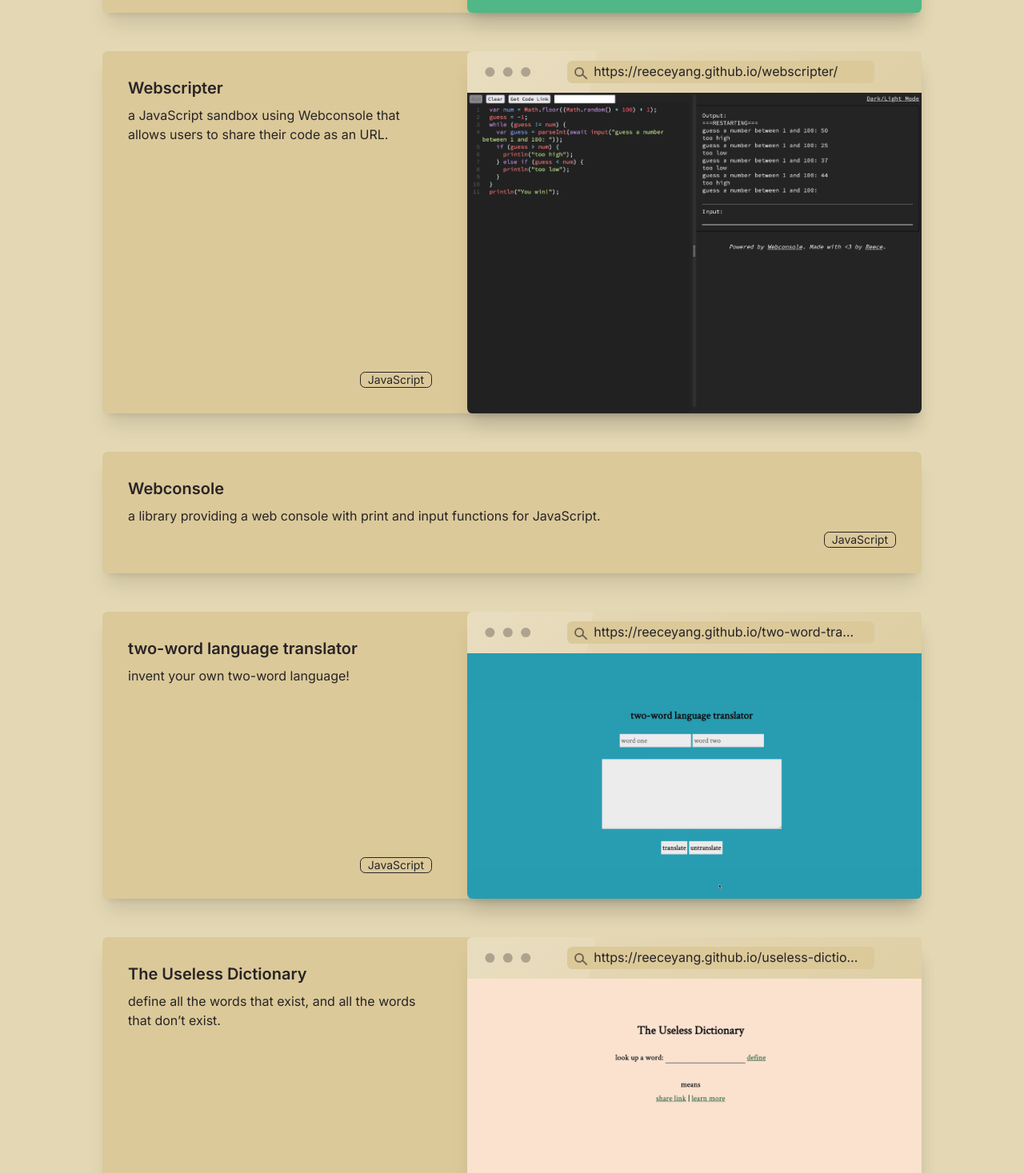
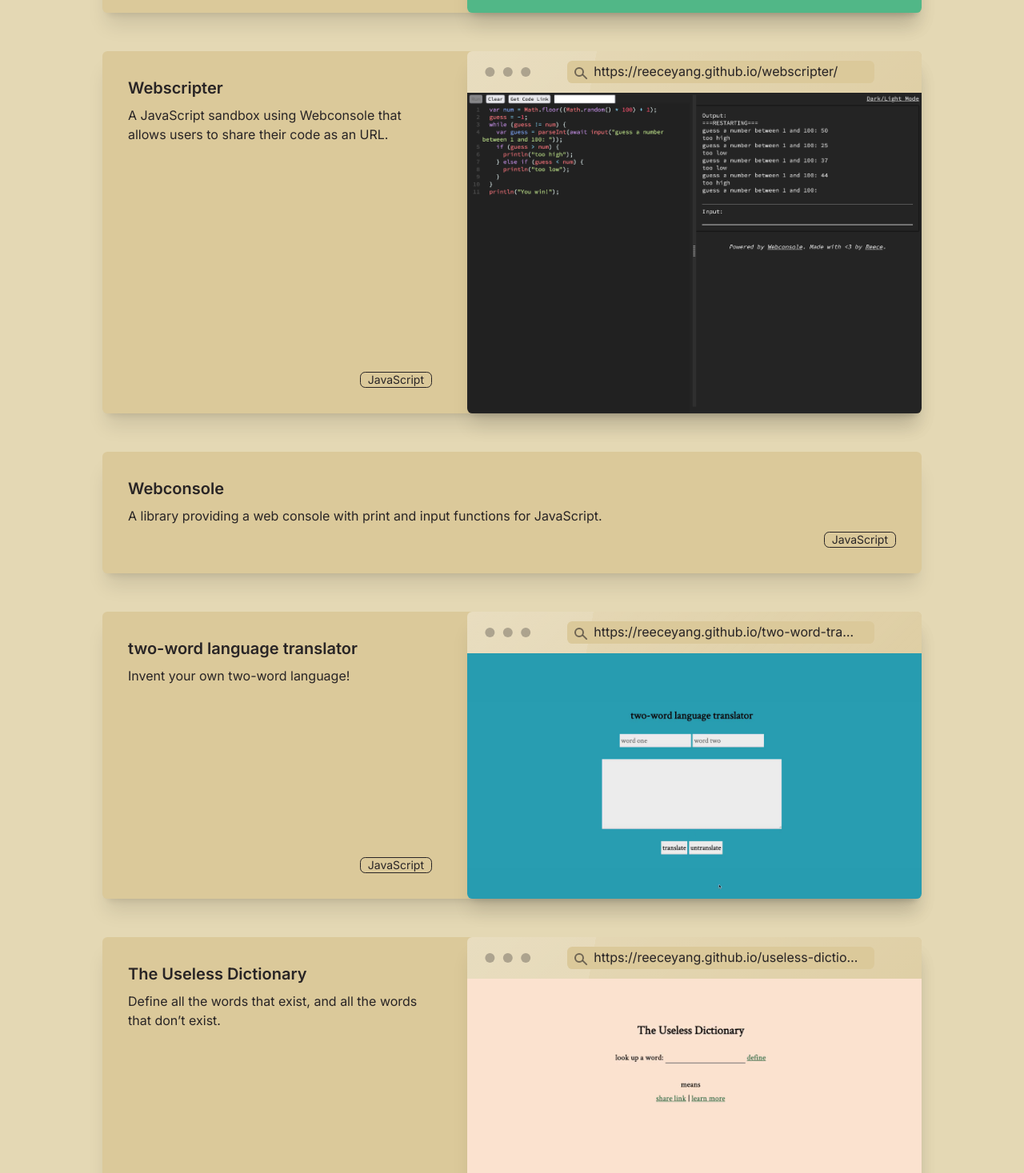
Before and after one commit to reeceyang/reeceyang.xyz-next, a Next.js app: page /projects in a window 1280 px wide. Shown: the part 4023-5490 px from the top of the page at 80% size. Built offline with nearby package versions, Linux system fonts and the light colour scheme.

Commit message:
fix projects copy

```diff
--- a/app/projects.ts
+++ b/app/projects.ts
@@ -58,7 +58,7 @@ export const PROJECTS: Project[] = [
     title: "Beaver Lens Discord bot",
     url: "https://discord.com/oauth2/authorize?client_id=972229072128204861&permissions=0&scope=bot",
     github_url: "https://github.com/reeceyang/mitconfessionsbot",
-    description: "a bot that forwards new Mit Confessions posts to Discord",
+    description: "A bot that forwards new MIT Confessions posts to Discord.",
     image_src: "/beaverlens-discord.png",
     slug: "beaverlens-discord",
     categories: ["Python", "MongoDB"]
@@ -79,7 +79,7 @@ export const PROJECTS: Project[] = [
     github_url: "https://github.com/reeceyang/webscripter",
     image_src: "/webscripter.png",
     description:
-      "a JavaScript sandbox using Webconsole that allows users to share their code as an URL.",
+      "A JavaScript sandbox using Webconsole that allows users to share their code as an URL.",
     categories: ["JavaScript"],
     slug: "webscripter",
   },
@@ -87,7 +87,7 @@ export const PROJECTS: Project[] = [
     title: "Webconsole",
     github_url: "https://github.com/reeceyang/webconsole",
     description:
-      "a library providing a web console with print and input functions for JavaScript.",
+      "A library providing a web console with print and input functions for JavaScript.",
     categories: ["JavaScript"],
     slug: "webconsole",
   },
@@ -96,7 +96,7 @@ export const PROJECTS: Project[] = [
     url: "https://reeceyang.github.io/two-word-translator/",
     github_url: "https://github.com/reeceyang/two-word-translator",
     image_src: "/two-word-demo.gif",
-    description: "invent your own two-word language!",
+    description: "Invent your own two-word language!",
     categories: ["JavaScript"],
     slug: "two-word-translator",
   },
@@ -106,7 +106,7 @@ export const PROJECTS: Project[] = [
     github_url: "https://github.com/reeceyang/useless-dictionary",
     image_src: "/useless-dictionary-demo.gif",
     description:
-      "define all the words that exist, and all the words that don’t exist.",
+      "Define all the words that exist, and all the words that don’t exist.",
     categories: ["JavaScript"],
     slug: "useless-dictionary",
   },
@@ -115,21 +115,21 @@ export const PROJECTS: Project[] = [
     url: "https://reeceyang.github.io/christmas-eve/",
     github_url: "https://github.com/reeceyang/christmas-eve",
     image_src: "/christmas-eve.png",
-    description: "how many days are left until Christmas?",
+    description: "How many days are left until Christmas?",
     categories: ["JavaScript"],
     slug: "christmas-eve",
   },
   {
     title: "s",
     github_url: "https://github.com/reeceyang/s",
-    description: "a simple link shortener",
+    description: "A simple link shortener",
     categories: ["JavaScript"],
     slug: "s",
   },
   {
     title: "luce.css",
     github_url: "https://github.com/reeceyang/luce.css",
-    description: "a lightweight CSS library inspired by Henry’s design",
+    description: "A lightweight CSS library inspired by Henry’s design",
     categories: ["CSS"],
     slug: "luce-css",
   },
@@ -137,7 +137,7 @@ export const PROJECTS: Project[] = [
     title: "Hotchkiss Tier",
     url: "https://hotchkiss-tier.vercel.app/",
     github_url: "https://hotchkiss-tier.vercel.app/",
-    description: "tier rank Hotchkiss classes.",
+    description: "Tier rank Hotchkiss classes.",
     slug: "hotchkiss-tier",
     categories: ["Next.js", "JavaScript", "React"],
   },
@@ -145,7 +145,7 @@ export const PROJECTS: Project[] = [
     title: "randomkey",
     url: "https://reeceyang.github.io/randomkey/",
     github_url: "https://github.com/reeceyang/randomkey",
-    description: "get a random musical key.",
+    description: "Get a random musical key.",
     categories: ["JavaScript"],
     slug: "randomkey",
   },
```
